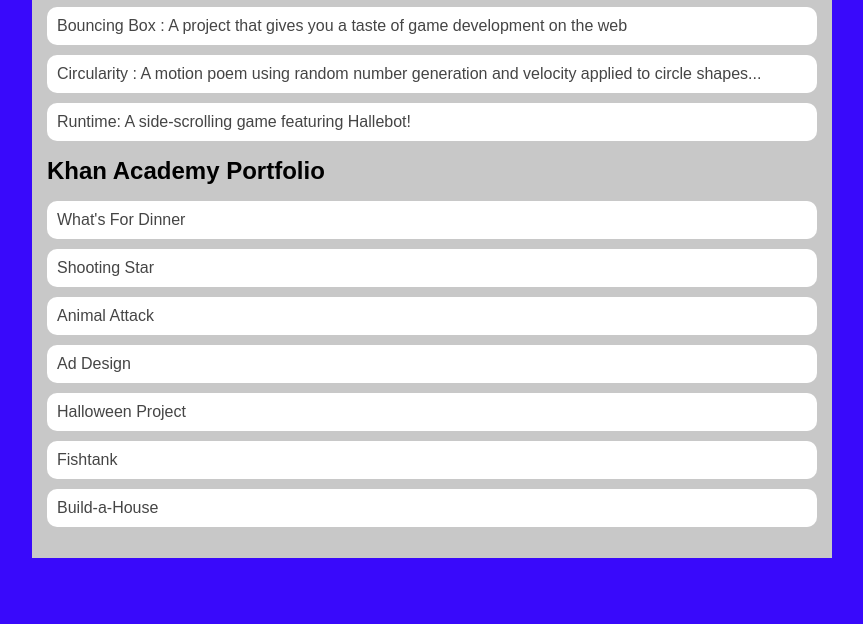
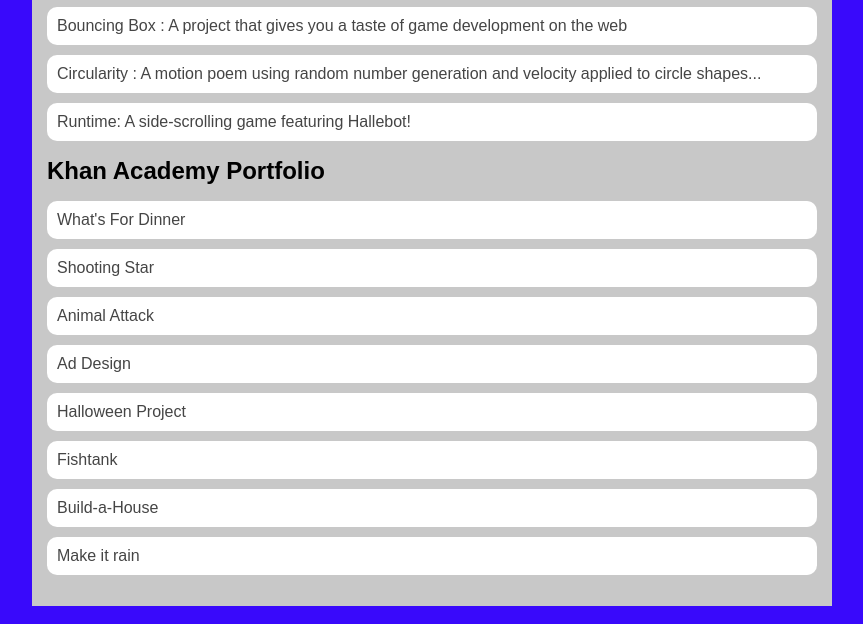
Before and after one commit to ColinMorganCode/ColinMorganCode.github.io, a plain HTML site: page portfolio.html in a window 1280 px wide. Shown: the part 197-821 px from the top of the page, without its empty margins (208-1071 px from the left). Before the commit the page ends 800 px from the top, so only its background shows below. Drawn offline with Linux system fonts and the light colour scheme.

Commit message:
make it rain

```diff
--- a/portfolio.html
+++ b/portfolio.html
@@ -35,6 +35,7 @@
                 <li><a href="https://www.khanacademy.org/computer-programming/halloween-project/5047544878383104">Halloween Project</a></li>
                 <li><a href="https://www.khanacademy.org/computer-programming/spin-off-of-project-fish-tank/4907220882866176">Fishtank</a></li>
                 <li><a href="https://www.khanacademy.org/computer-programming/spin-off-of-project-build-a-house/6225829958893568">Build-a-House</a></li>
+                <li><a href="https://www.khanacademy.org/computer-programming/spin-off-of-project-make-it-rain/4590468237213696">Make it rain</a></li>
             </ul>
         </div>
       </main>
```
